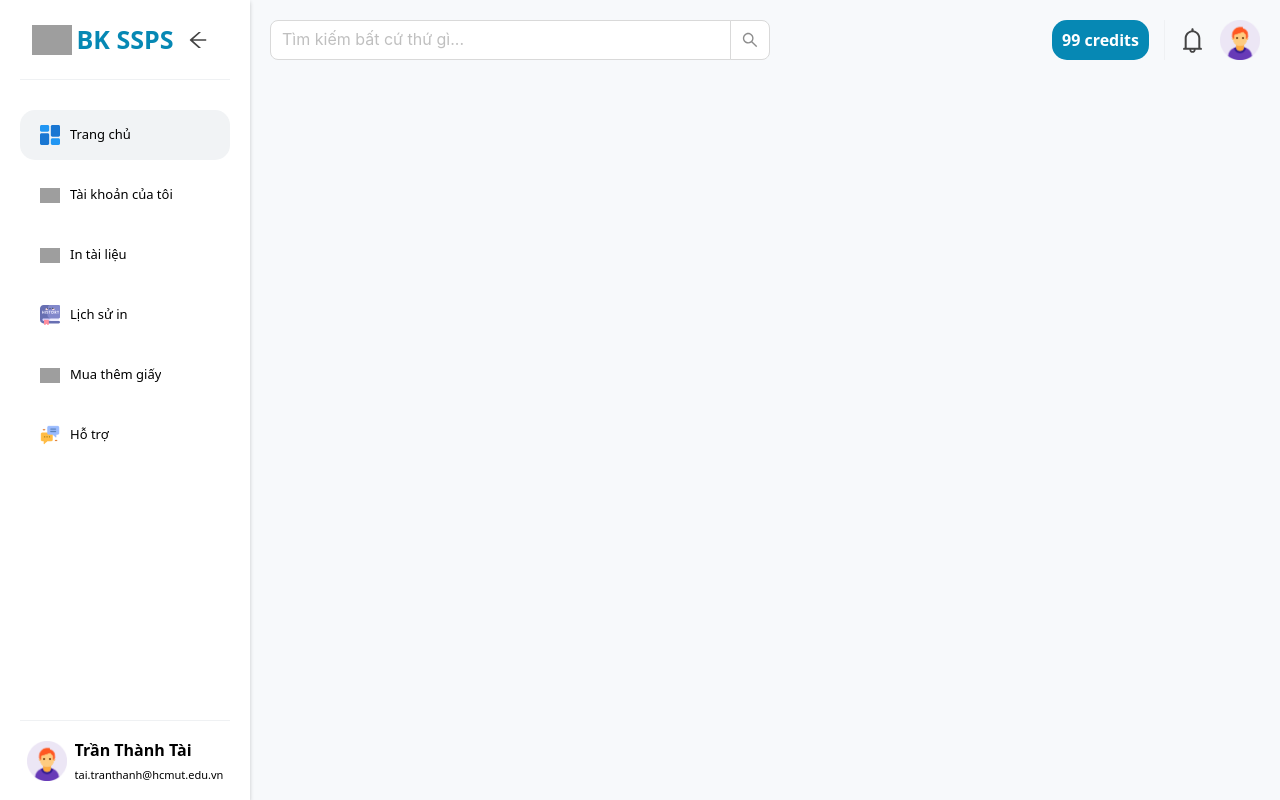
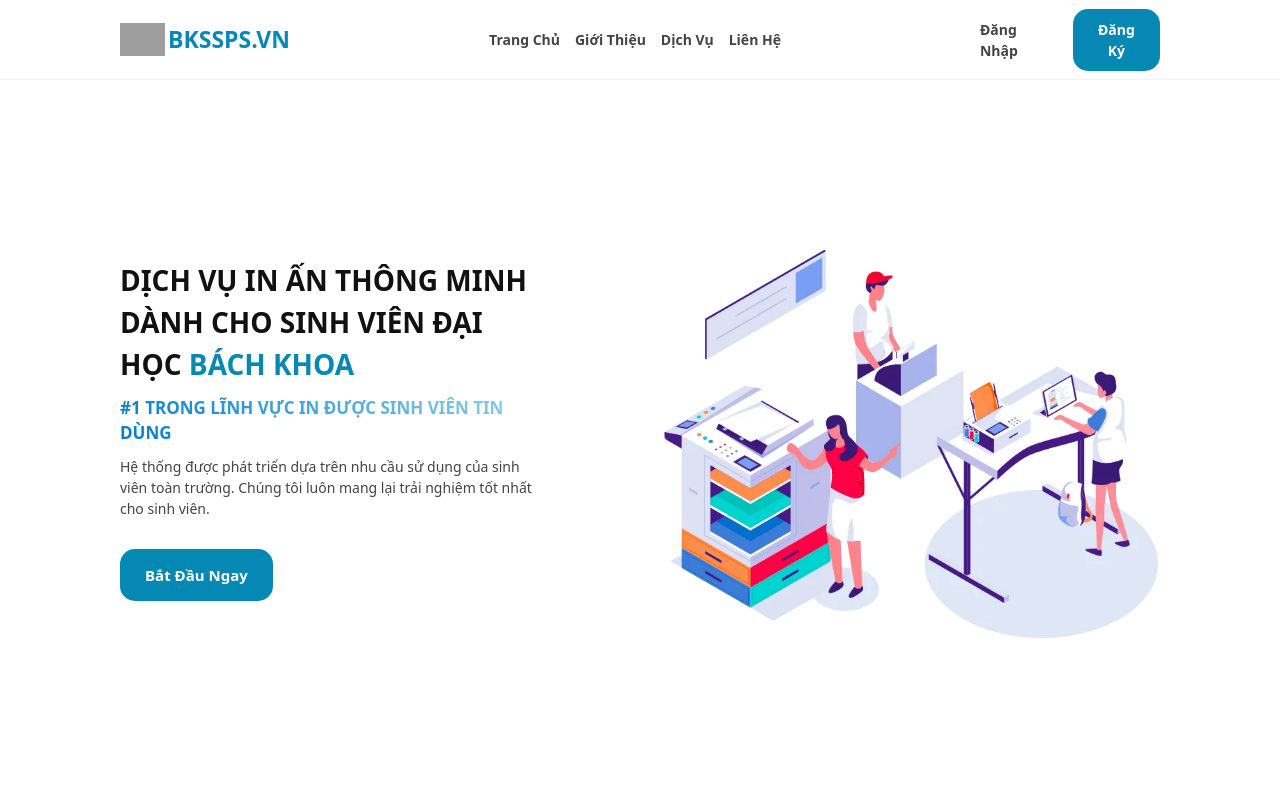
Before and after one commit to thnhtai19/BK_SSPS, a React (Create React App) app in the folder frontend/: page / in a window 1280 px wide. Shown: the top 800 px of the page. Built offline with nearby package versions, Linux system fonts and the light colour scheme; grey boxes are pictures that could not be loaded.

Commit message:
Update App.js

```diff
--- a/frontend/src/App.js
+++ b/frontend/src/App.js
@@ -7,19 +7,25 @@ function App() {
   return (
     <Router>
       <Routes>
+        {routes
+          .filter(route => !route.isShowDashboard)
+          .map(route => (
+            <Route
+              key={route.path}
+              path={route.path}
+              element={<route.page />}
+            />
+          ))}
         <Route path="/" element={<DashboardComponent />}>
-          {routes.map(route => {
-            if (route.isShowDashboard) {
-              return (
-                <Route
-                  key={route.path}
-                  path={route.path}
-                  element={<route.page />}
-                />
-              );
-            }
-            return null;
-          })}
+          {routes
+            .filter(route => route.isShowDashboard)
+            .map(route => (
+              <Route
+                key={route.path}
+                path={route.path}
+                element={<route.page />}
+              />
+            ))}
         </Route>
       </Routes>
     </Router>
```
